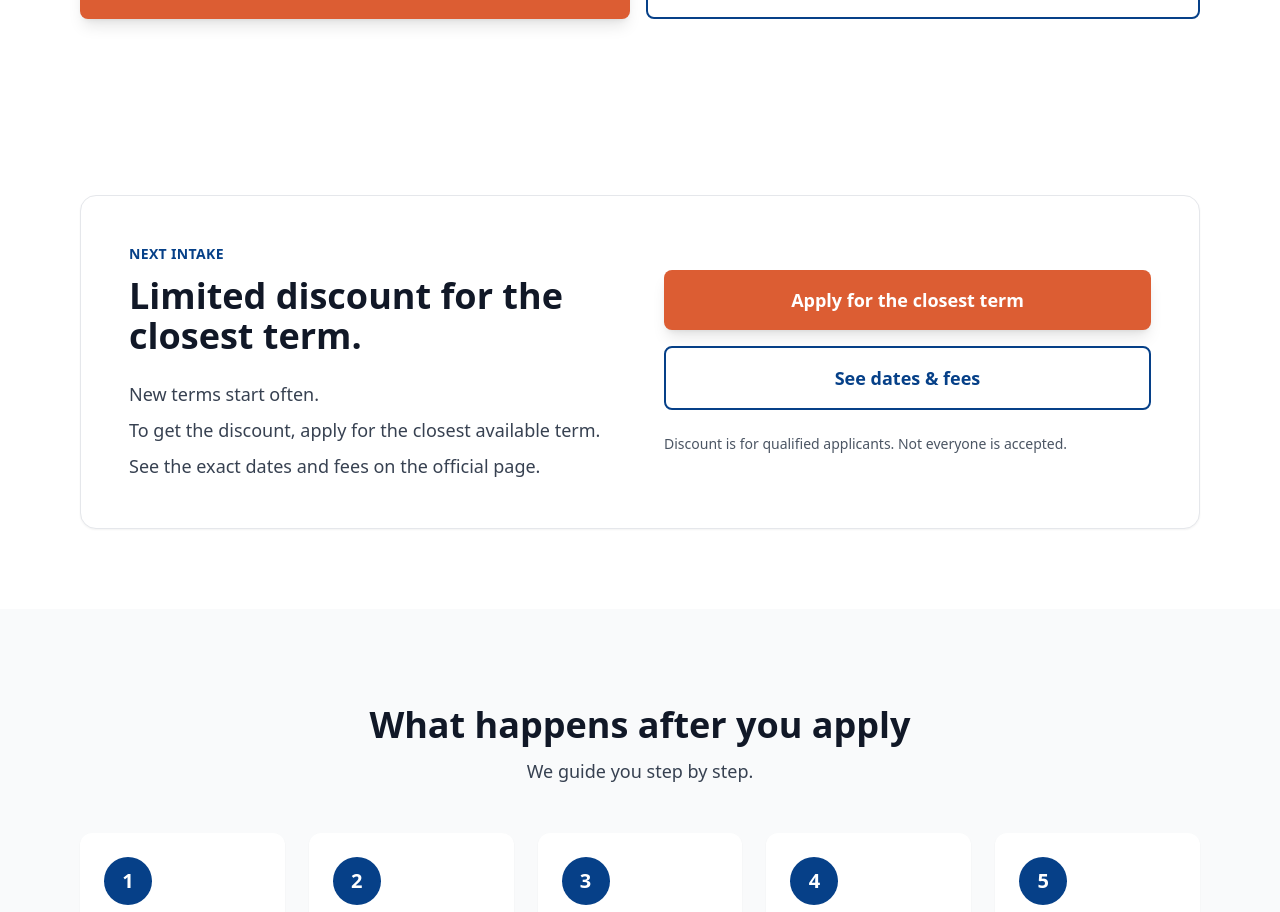
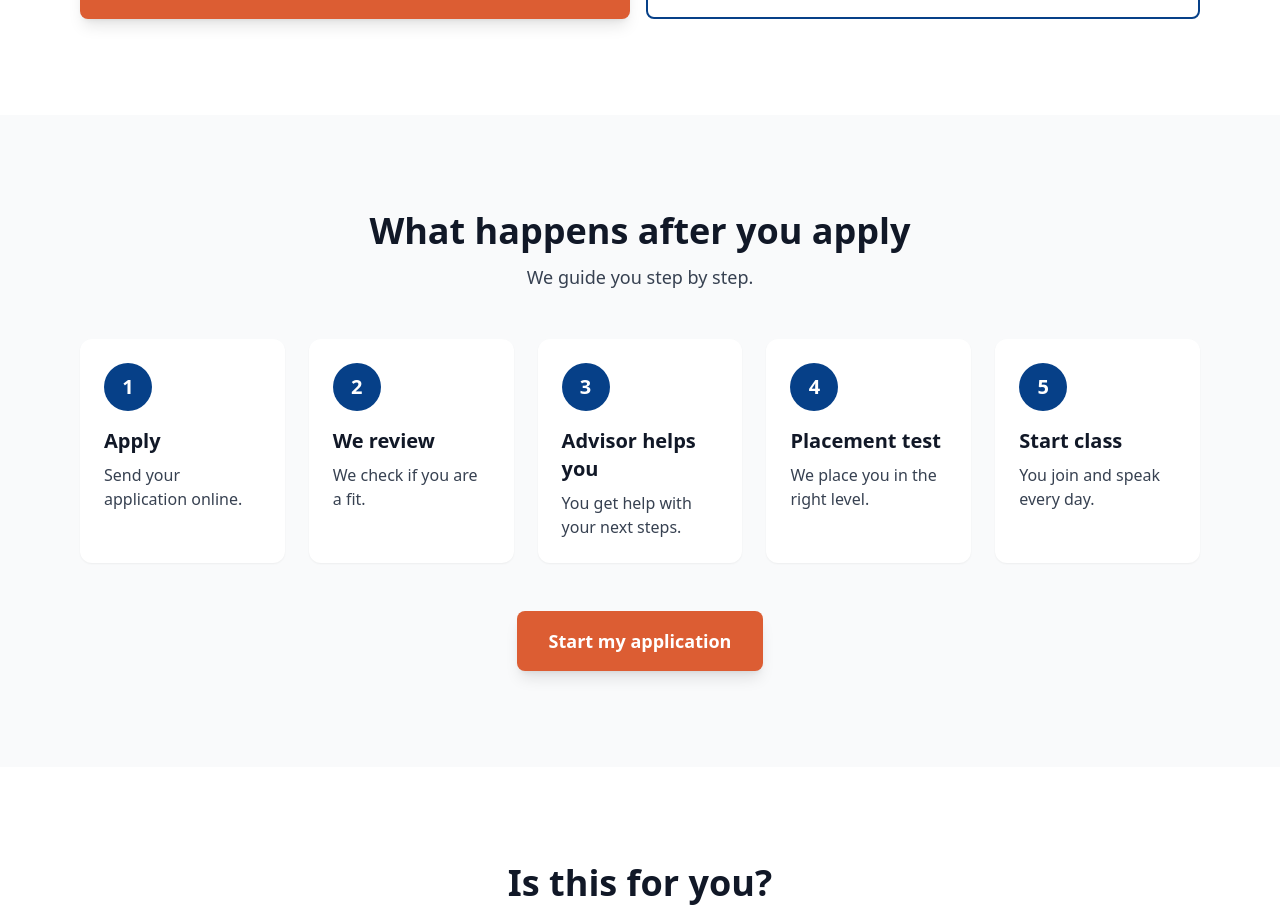
Before and after one commit to Qwixo/apply.INTERLINK.edu-28.8.2025-old-v1.1, a React (Vite) app: page /greensboro in a window 1280 px wide. Shown: the part 6485-7397 px from the top of the page. Built offline with nearby package versions, Linux system fonts and the light colour scheme.

Commit message:
Updated GreensboroPage.tsx

```diff
--- a/src/pages/GreensboroPage.tsx
+++ b/src/pages/GreensboroPage.tsx
@@ -632,56 +632,7 @@ function GreensboroPage() {
         </div>
       </section>
 
-      {/* Section 6: Next Intake */}
-      <section className="bg-white py-16 md:py-20">
-        <div className="max-w-6xl mx-auto px-4">
-          <div className="bg-white rounded-2xl shadow-sm border border-gray-200 p-8 md:p-12">
-            <div className="grid grid-cols-1 md:grid-cols-2 gap-8 md:gap-12 items-center">
-              {/* Left Column: Text */}
-              <div>
-                <p className="text-sm font-semibold text-[#064088] tracking-wide uppercase mb-3">
-                  NEXT INTAKE
-                </p>
-                <h2 className="text-3xl md:text-4xl font-bold text-gray-900 mb-6">
-                  Limited discount for the closest term.
-                </h2>
-                <div className="space-y-2">
-                  <p className="text-lg text-gray-700">
-                    New terms start often.
-                  </p>
-                  <p className="text-lg text-gray-700">
-                    To get the discount, apply for the closest available term.
-                  </p>
-                  <p className="text-lg text-gray-700">
-                    See the exact dates and fees on the official page.
-                  </p>
-                </div>
-              </div>
 
-              {/* Right Column: Buttons */}
-              <div className="flex flex-col gap-4">
-                <button
-                  onClick={scrollToApply}
-                  className="bg-[#dc5d33] text-white font-bold text-lg px-8 py-4 rounded-lg shadow-lg hover:bg-[#c24e2b] transition-all duration-300 hover:shadow-xl transform hover:-translate-y-0.5 w-full"
-                >
-                  Apply for the closest term
-                </button>
-                <a
-                  href="https://interlink.edu/university-programs/"
-                  target="_blank"
-                  rel="noreferrer"
-                  className="bg-white text-[#064088] border-2 border-[#064088] font-bold text-lg px-8 py-4 rounded-lg hover:bg-[#064088] hover:text-white transition-all duration-300 text-center"
-                >
-                  See dates & fees
-                </a>
-                <p className="text-sm text-gray-600 mt-2">
-                  Discount is for qualified applicants. Not everyone is accepted.
-                </p>
-              </div>
-            </div>
-          </div>
-        </div>
-      </section>
 
       {/* Section 7: Timeline - What Happens After You Apply */}
       <section className="bg-gray-50 py-16 md:py-24">
```
